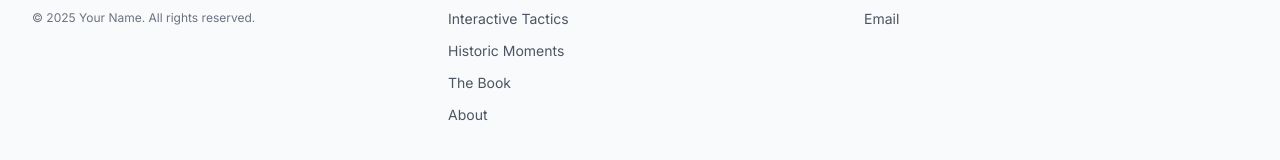
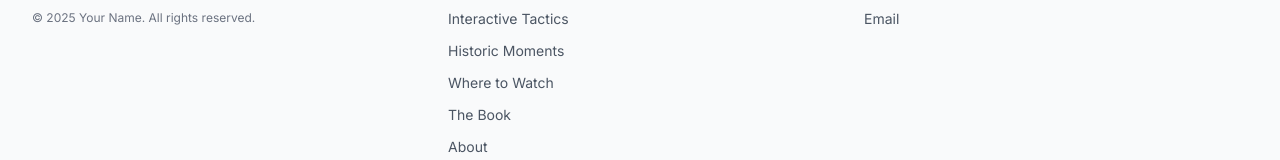
Before and after one commit to jpwolf00/soccer-book-nextfolio, a Next.js app: page / in a window 1280 px wide. Shown: the part 2520-2680 px from the top of the page. Built offline with nearby package versions, Linux system fonts and the light colour scheme.

Commit message:
added watch page

```diff
--- a/components/footer.tsx
+++ b/components/footer.tsx
@@ -42,6 +42,11 @@ export function Footer() {
               <li>
                 <Link href="/moments" className="text-sm text-gray-600 hover:text-soccer-green-600 dark:text-gray-400">
                   Historic Moments
+                </Link>
+              </li>
+              <li>
+                <Link href="/watch" className="text-sm text-gray-600 hover:text-soccer-green-600 dark:text-gray-400">
+                  Where to Watch
                 </Link>
               </li>
               <li>
--- a/components/navigation.tsx
+++ b/components/navigation.tsx
@@ -12,6 +12,7 @@ export function Navigation() {
     { href: '/blog', label: 'Blog' },
     { href: '/tactics', label: 'Interactive Tactics' },
     { href: '/moments', label: 'Historic Moments' },
+    { href: '/watch', label: 'Where to Watch' },
   ]
 
   return (
```
